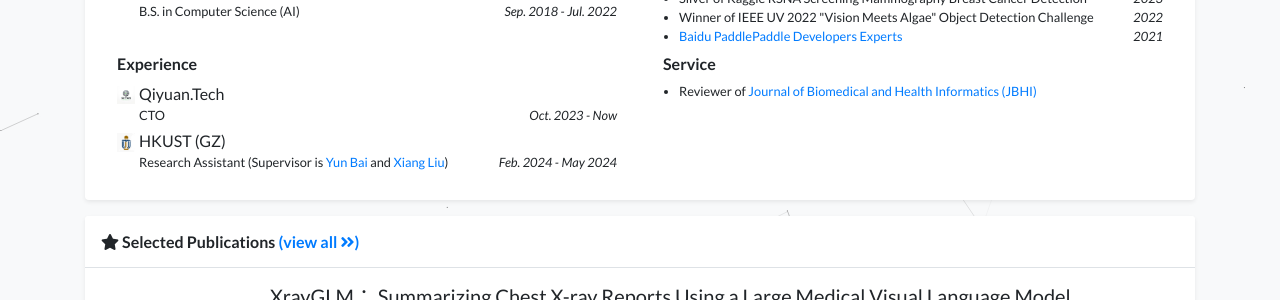
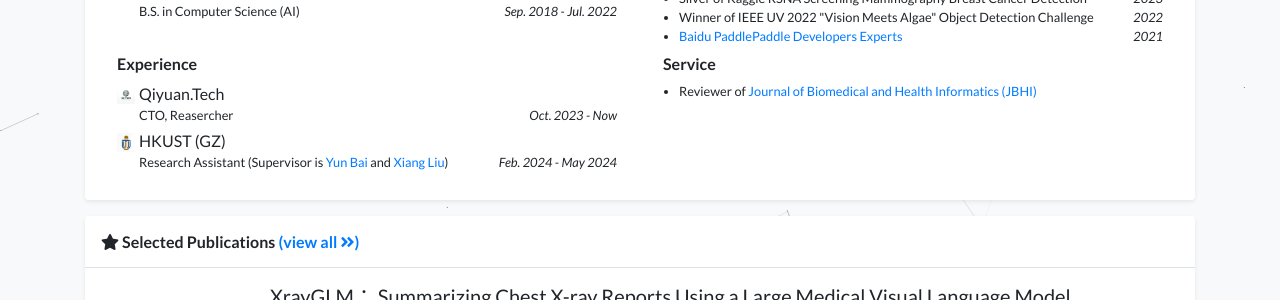
Before and after one commit to WangRongsheng/WangRongsheng.github.io, a Jekyll site: the page built from index.html, in a window 1280 px wide and 900 px high, scrolled down 446 px. Shown: the part 153-453 px from the top of the window. Built offline with Jekyll 4.4.1, drawn with Linux system fonts in a browser that asks for light colours; a style sheet for code colours, icons or effects is not loaded.

Commit message:
Update profile.yml

```diff
--- a/_data/profile.yml
+++ b/_data/profile.yml
@@ -36,7 +36,7 @@ education:
 experience:
 - name: Qiyuan.Tech
   logo: assets/images/badges/qiyuan.png
-  position: CTO
+  position: CTO, Reasercher
   date: Oct. 2023 - Now
 - name: HKUST (GZ)
   logo: assets/images/badges/hkust-gz.png
```
